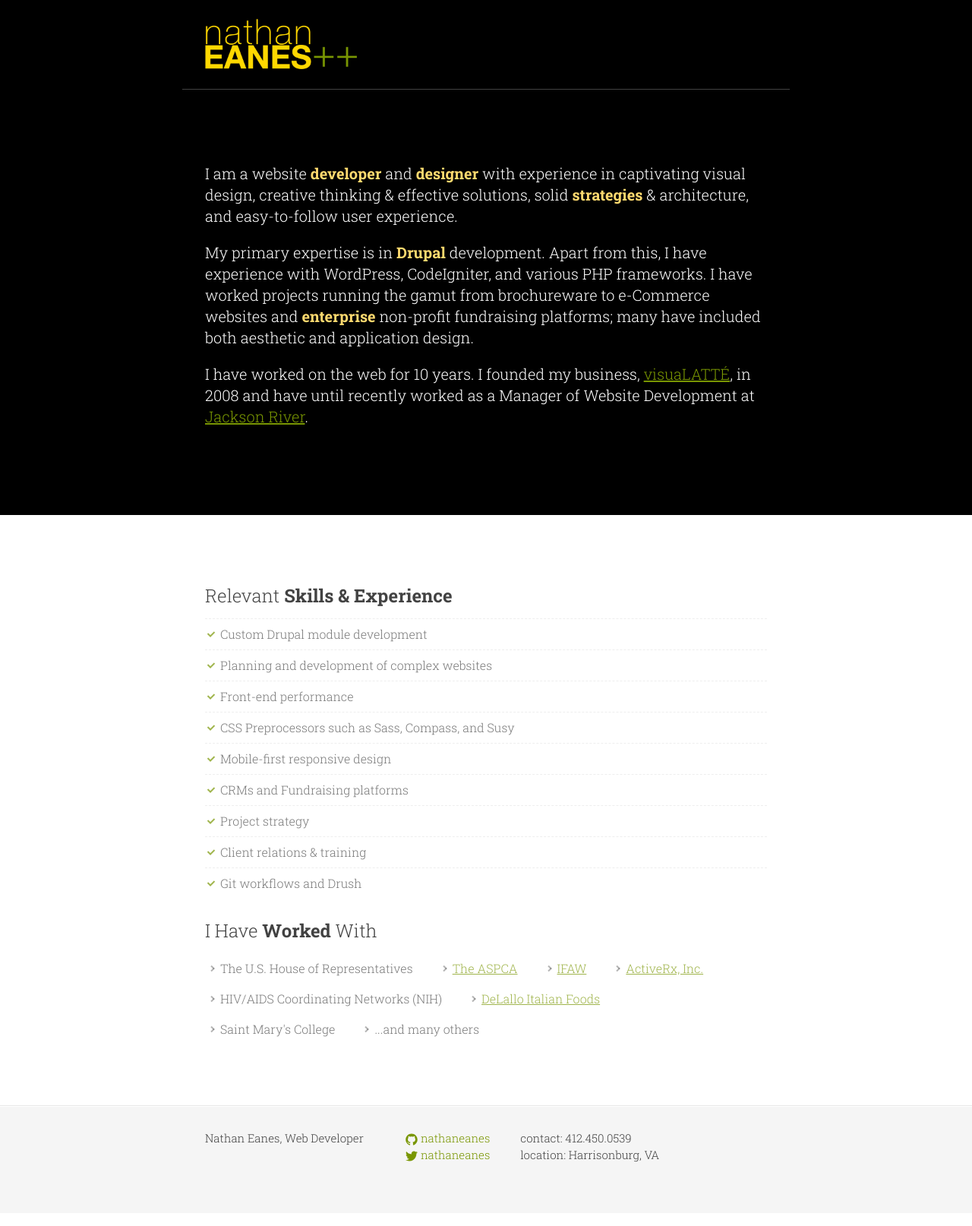
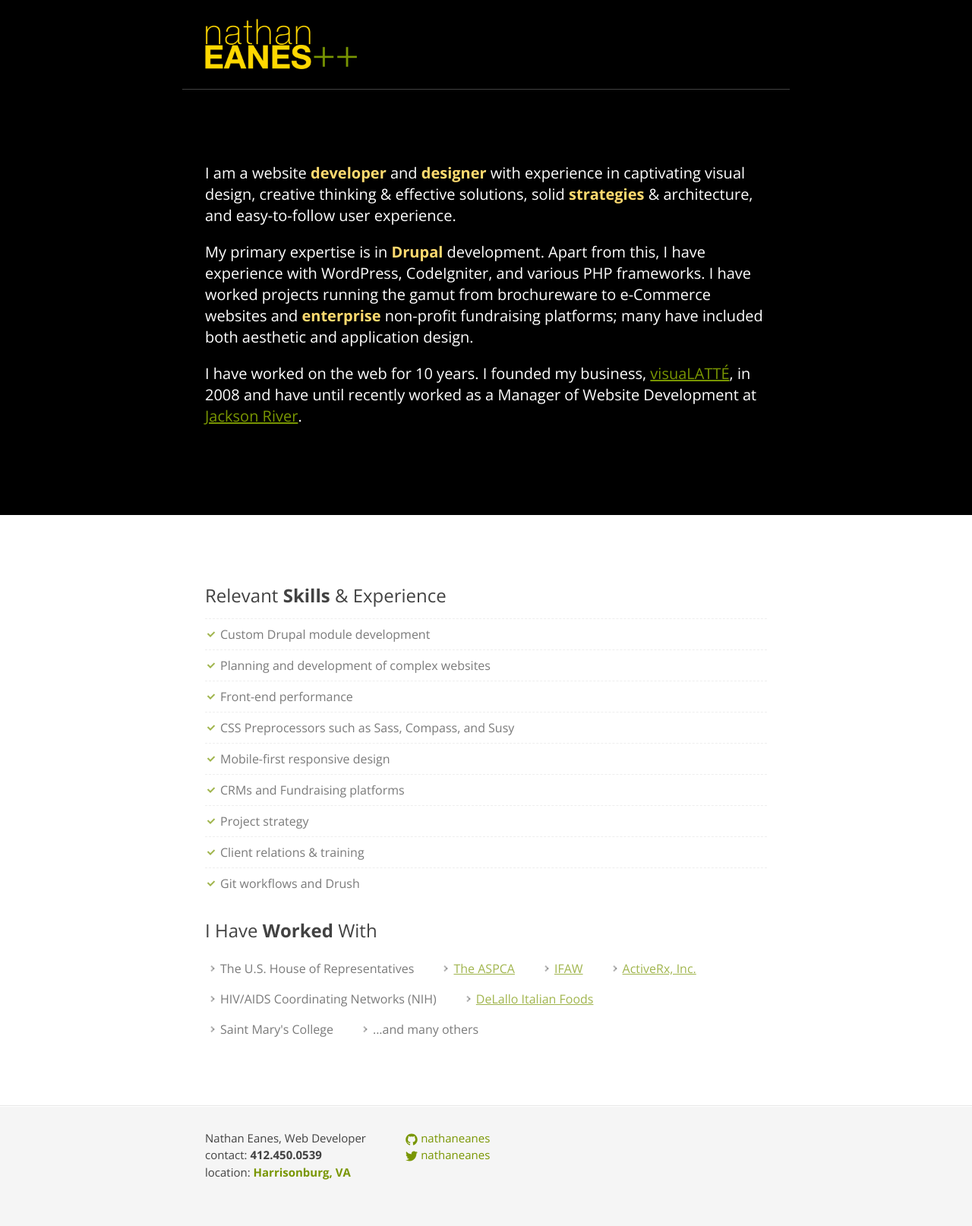
Before and after one commit to nathaneanes/nathaneanes.github.io, a Jekyll site: the page built from index.md, in a window 1280 px wide. Shown: the whole page at 76% size. Built offline with Jekyll 4.4.1, drawn with Linux system fonts in a browser that asks for light colours.

Commit message:
Rearranging footer, and changing typeface

```diff
--- a/_includes/footer.html
+++ b/_includes/footer.html
@@ -1,6 +1,6 @@
 <div class="prefooter">
   <div class="wrapper">
-    <h2>Relevant <strong>Skills &amp; Experience</strong></h2>
+    <h2>Relevant <strong>Skills</strong> &amp; Experience</h2>
 
     <ul class="rows">
       <li>Custom Drupal module development</li>
@@ -74,12 +75,6 @@
         </ul>
       </div>
 
-      <div class="footer-col  footer-col-3">
-        <p class="text">
-          contact: 412.450.0539<br />
-          location: Harrisonburg, VA
-        </p>
-      </div>
     </div>
 
   </div>
--- a/_includes/head.html
+++ b/_includes/head.html
@@ -8,5 +8,5 @@
 
     <link rel="stylesheet" href="{{ "/css/main.css" | prepend: site.baseurl }}">
     <link rel="canonical" href="{{ page.url | replace:'index.html','' | prepend: site.baseurl | prepend: site.url }}">
-    <link rel="stylesheet" type="text/css" href="http://fonts.googleapis.com/css?family=Roboto+Slab:400,300,700">
+    <link href='http://fonts.googleapis.com/css?family=Open+Sans:400,700' rel='stylesheet' type='text/css'>
 </head>
--- a/css/main.scss
+++ b/css/main.scss
@@ -6,7 +6,7 @@
 
 
 // Our variables
-$base-font-family: "Roboto Slab", Helvetica, Arial, sans-serif;
+$base-font-family: "Open Sans", Helvetica, Arial, sans-serif;
 $base-font-size:   16px;
 $small-font-size:  $base-font-size * 0.875;
 $base-line-height: 1.5;
```
Also changed, not shown: other parts of _includes/footer.html (+2 -1 lines).
